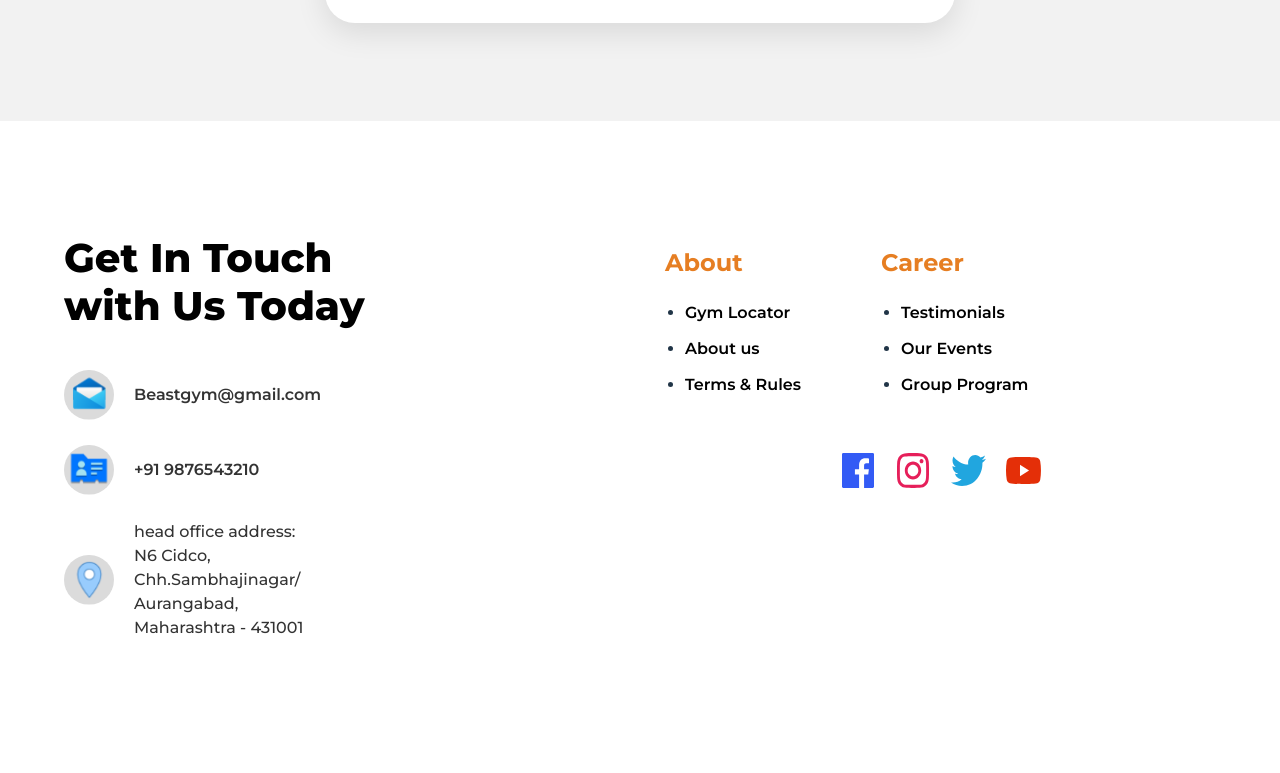
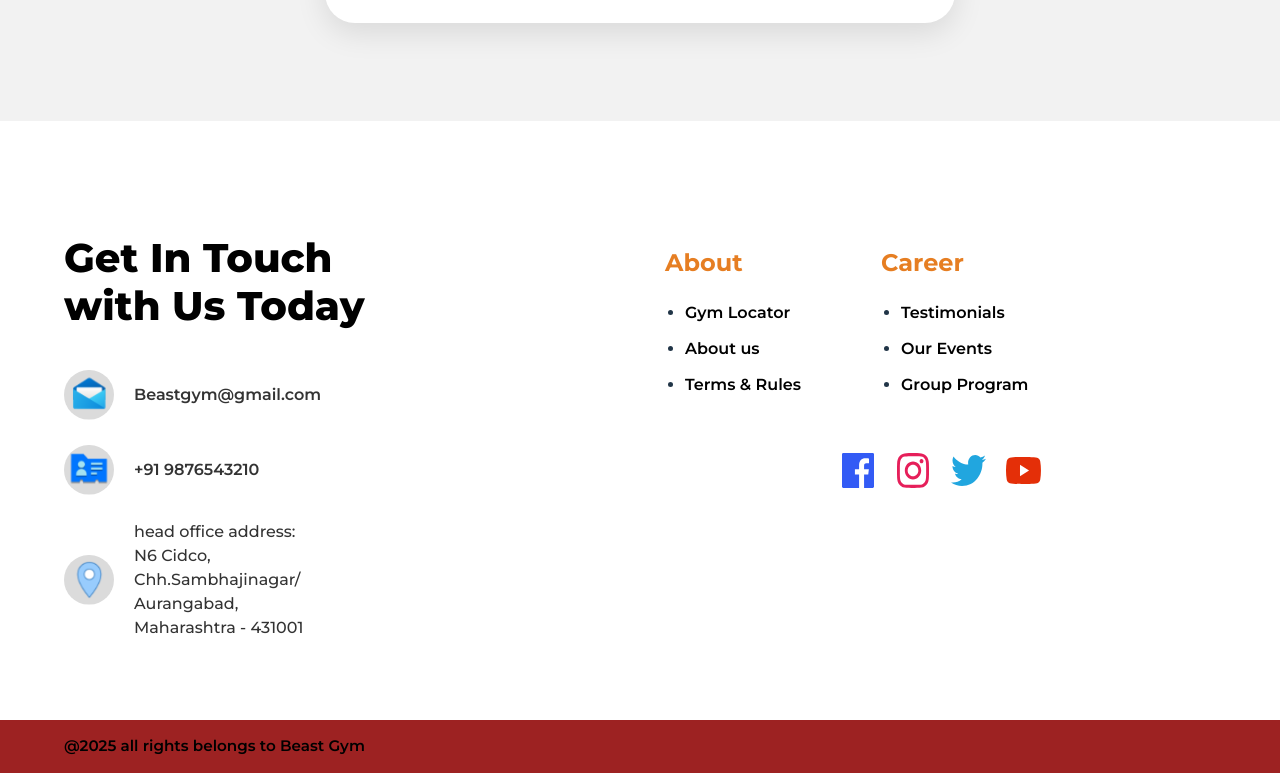
Before and after one commit to Swapnilp011/Gym-site, a React (Vite) app: page / in a window 1280 px wide. Shown: the part 4698-5471 px from the top of the page. Before the commit the page ends 5418 px from the top, so only its background shows below. Built offline with nearby package versions, Linux system fonts and the light colour scheme.

Commit message:
add the footer section jsx and css

```diff
--- a/src/components/common/footer.css
+++ b/src/components/common/footer.css
@@ -0,0 +1,25 @@
+@import url('https://fonts.googleapis.com/css2?family=Montserrat:wght@600&display=swap');
+
+.copyright-section {
+  width: 100%;
+  background-color: #9d2222; /* Deep Red matching your theme */
+  padding: 15px 5%; /* 5% side padding aligns it with your other sections */
+  box-sizing: border-box;
+  display: flex;
+  align-items: center;
+}
+
+.copyright-text {
+  font-family: 'Montserrat', sans-serif;
+  font-size: 0.95rem;
+  font-weight: 600;
+  color: #000000; /* Black Text */
+  margin: 0;
+}
+
+/* Optional: Center text on mobile if desired */
+@media (max-width: 600px) {
+  .copyright-text {
+    font-size: 0.85rem;
+  }
+}
--- a/src/components/common/footer.jsx
+++ b/src/components/common/footer.jsx
@@ -0,0 +1,14 @@
+import React from 'react';
+import './Footer.css';
+
+const Copyright = () => {
+  return (
+    <div className="copyright-section">
+      <p className="copyright-text">
+        @2025 all rights belongs to Beast Gym
+      </p>
+    </div>
+  );
+};
+
+export default Copyright;
--- a/src/routes/AppRoutes.jsx
+++ b/src/routes/AppRoutes.jsx
@@ -8,6 +8,7 @@ import Features from "../pages/Homepage/Ourfeaturessection.jsx";
 import Testimonials from "../pages/Homepage/Testimonials.jsx";
 import ContactSection from "../pages/Homepage/Contactus.jsx";
 import Getintouch from "../pages/Homepage/Getintouchsection.jsx";
+import Footer from "../components/common/footer.jsx";
 
 
 const AppRoutes = () => {
@@ -23,7 +24,8 @@ const AppRoutes = () => {
             <Features/>
             <Testimonials/>
             <ContactSection/>
-            <Getintouch/>{/* Add it here */}
+            <Getintouch/>
+            <Footer/>{/* Add it here */}
           </>
         } />
       </Routes>
```
